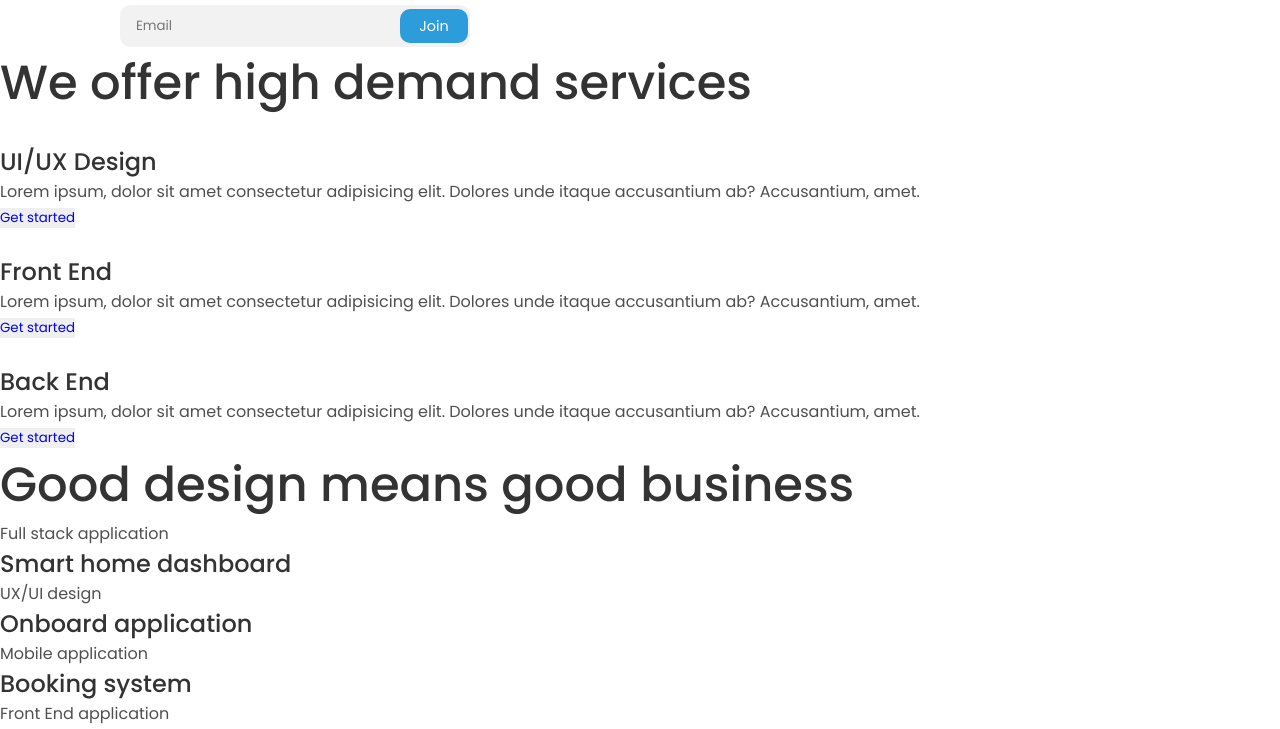
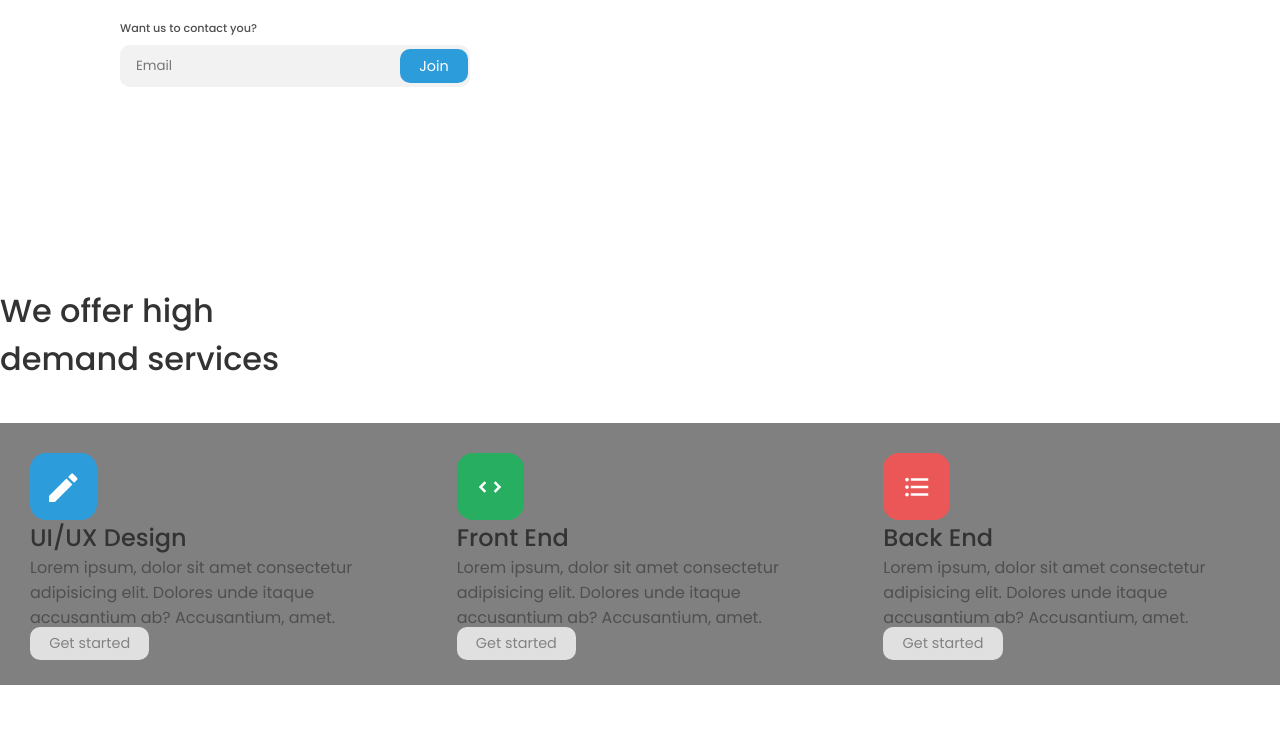
Before and after one commit to danielfilh0/edie-homepage, a plain HTML site: page index.html in a window 1280 px wide. Shown: the part 1162-1891 px from the top of the page. Drawn offline with Linux system fonts and the light colour scheme.

Commit message:
criando estilo da section services

```diff
--- a/index.html
+++ b/index.html
@@ -46,25 +46,27 @@
 
   <section class="services">
     <div class="container">
-      <h1>We offer high demand services</h1>
+      <h1>We offer high<br>demand services</h1>
       <div class="content-services">
         <div class="services-box">
-          <div class="icon"><img src="#" alt=""></div>
+          <div class="icon icon-blue">
+            <img src="/img/icons/pencil.svg" alt="">
+          </div>
           <h2>UI/UX Design</h2>
           <p>Lorem ipsum, dolor sit amet consectetur adipisicing elit. Dolores unde itaque accusantium ab? Accusantium, amet.</p>
-          <button><a href="#">Get started</a></button>
+          <a href="#" class="btn">Get started</a>
         </div> <!-- services-box -->
         <div class="services-box">
-          <div class="icon"><img src="#" alt=""></div>
+          <div class="icon icon-green"><img src="/img/icons/arrow.svg" alt=""></div>
           <h2>Front End</h2>
           <p>Lorem ipsum, dolor sit amet consectetur adipisicing elit. Dolores unde itaque accusantium ab? Accusantium, amet.</p>
-          <button><a href="#">Get started</a></button>
+          <a href="#" class="btn">Get started</a>
         </div> <!-- services-box -->
         <div class="services-box">
-          <div class="icon"><img src="#" alt=""></div>
+          <div class="icon icon-red"><img src="/img/icons/list.svg" alt=""></div>
           <h2>Back End</h2>
           <p>Lorem ipsum, dolor sit amet consectetur adipisicing elit. Dolores unde itaque accusantium ab? Accusantium, amet.</p>
-          <button><a href="#">Get started</a></button>
+          <a href="#" class="btn">Get started</a>
         </div> <!-- services-box -->
       </div> <!-- content-services -->
     </div> <!-- container -->
--- a/sass/style.scss
+++ b/sass/style.scss
@@ -25,13 +25,14 @@ h2 {
   font-weight: 500;
 }
 
+h1 {
+  font-size: 2rem;
+  margin-bottom: 40px;
+}
+
 p {
   color: $color-gray-2;
   font-weight: 400;
-}
-
-h1 {
-  font-size: 3rem;
 }
 
 label,
@@ -49,6 +50,17 @@ span {
 @mixin button-style {
   background-color: $color-blue;
   color: white;
+  font-size: 0.9rem;
+  padding: 0.4rem 1.2rem;
+  border-radius: 10px;
+}
+
+.btn {
+  @include button-style();
+}
+
+section {
+  margin-bottom: 200px;
 }
 
 /**************** HEADER ******************/
@@ -96,6 +108,7 @@ h1.logo {
     color: $color-blue;
   }
   h1 {
+    font-size: 3rem;
     margin-top: 40px;
     margin-bottom: 40px;
   }
@@ -123,12 +136,50 @@ h1.logo {
     align-items: center;
   }
   .btn {
-    font-size: 0.9rem;
+    color: white;
     margin: 0;
-    color: white;
-    background-color: $color-blue;
-    padding: 0.4rem 1.2rem;
-    border-radius: 10px;
     margin-left: -70px;
   }
 }
+
+/**************** SECTION SERVICES ******************/
+
+.content-services {
+  display: flex;
+  width: 100%;
+  .services-box {
+    .btn {
+      background-color: #e0e0e0;
+      color: #828282;
+    }
+  }
+}
+
+.services-box {
+  padding: 30px;
+  background: gray;
+}
+
+.icon {
+  display: flex;
+  justify-content: center;
+  align-items: center;
+  width: 67px;
+  height: 67px;
+  border-radius: 16px;
+  img {
+    width: 30px;
+  }
+}
+
+.icon-blue {
+  background-color: #2d9cdb;
+}
+
+.icon-green {
+  background-color: #27ae60;
+}
+
+.icon-red {
+  background-color: #eb5757;
+}
```
Also changed, not shown: css/style.css, img/icons/arrow.svg (added), img/icons/list.svg (added), img/icons/pencil.svg (added), 1 other file.
